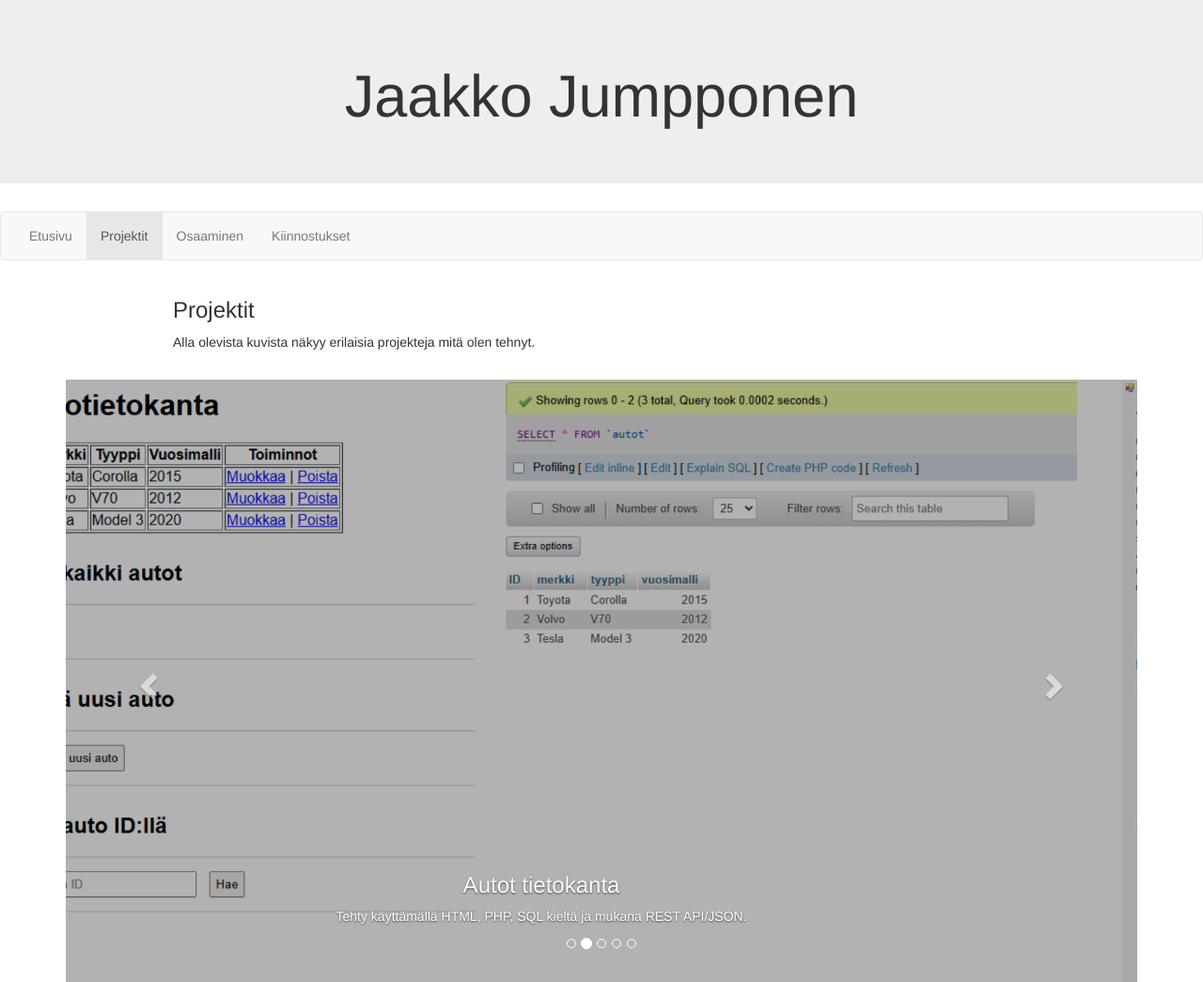
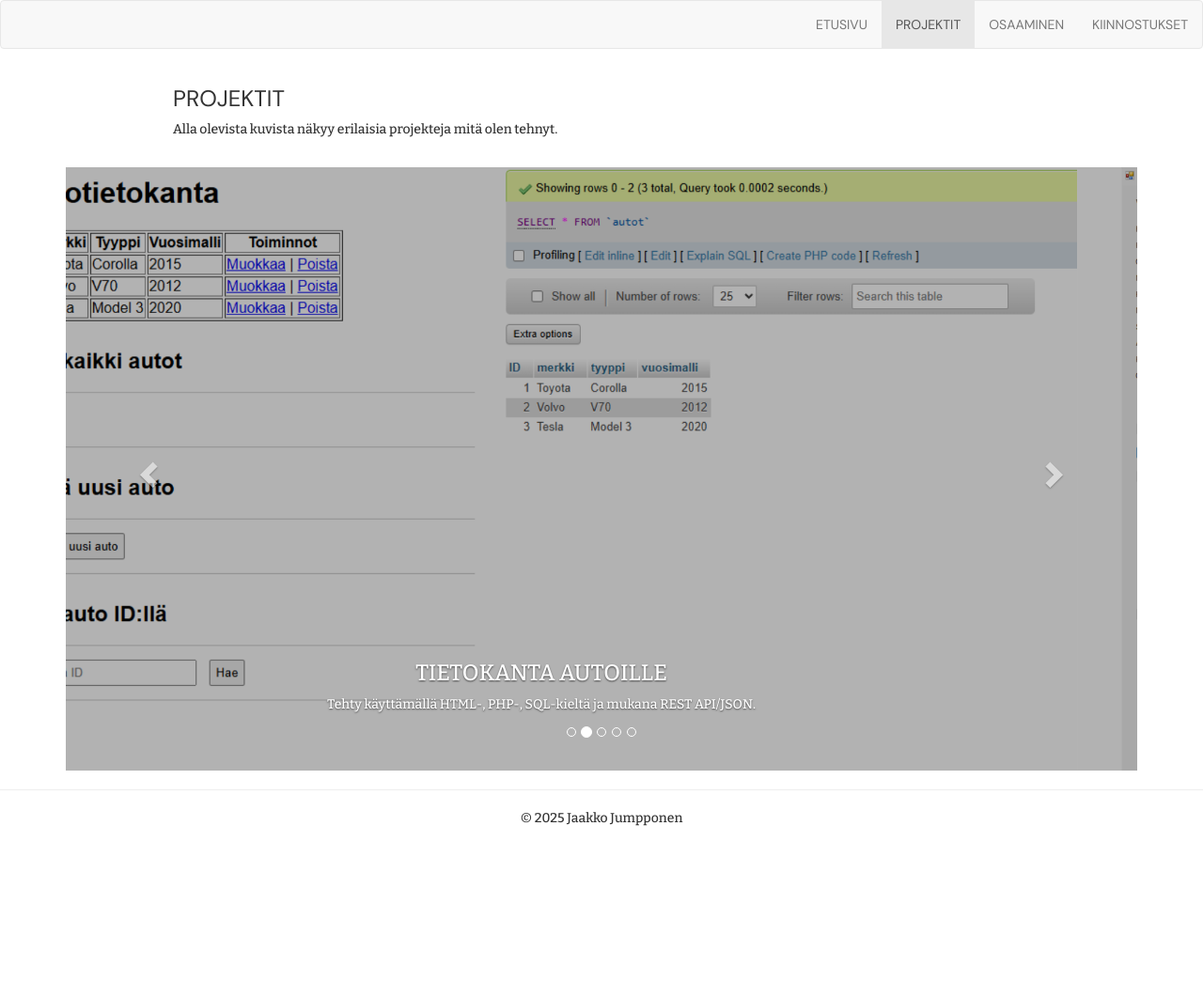
Before and after one commit to JaakkoJ1/JaakkoJ1.github.io, a plain HTML site: page projektit.html in a window 1280 px wide. Shown: the whole page at 94% size. After the commit the page ends 891 px from the top, so only its background shows below. Drawn offline with nearby package versions, Linux system fonts and the light colour scheme.

Commit message:
Update projektit.html

```diff
--- a/projektit.html
+++ b/projektit.html
@@ -8,25 +8,25 @@
     <link rel="stylesheet" href="https://maxcdn.bootstrapcdn.com/bootstrap/3.4.1/css/bootstrap.min.css">
     <script src="https://ajax.googleapis.com/ajax/libs/jquery/3.7.1/jquery.min.js"></script>
     <script src="https://maxcdn.bootstrapcdn.com/bootstrap/3.4.1/js/bootstrap.min.js"></script>
+    <link rel="preconnect" href="https://fonts.googleapis.com">
+    <link rel="preconnect" href="https://fonts.gstatic.com" crossorigin>
+    <link href="https://fonts.googleapis.com/css2?family=Bitter:ital,wght@0,100..900;1,100..900&family=DM+Sans:ital,opsz,wght@0,9..40,100..1000;1,9..40,100..1000&family=Young+Serif&display=swap" rel="stylesheet">
 </head>
 <body>
-    <div class="jumbotron text-center">
-        <h1>Jaakko Jumpponen</h1>
-    </div>
     <nav class="navbar navbar-default">
         <div class="container-fluid">
-            <ul class="nav navbar-nav">
-                <li><a href="index.html">Etusivu</a></li>
-                <li class="active"><a href="projektit.html">Projektit</a></li>
-                <li><a href="osaaminen.html">Osaaminen</a></li>
-                <li><a href="kiinnostukset.html">Kiinnostukset</a></li>
+            <ul class="nav navbar-nav navbar-right">
+                <li><a href="index.html" class="dm-sans">ETUSIVU</a></li>
+                <li class="active"><a href="projektit.html" class="dm-sans">PROJEKTIT</a></li>
+                <li><a href="osaaminen.html" class="dm-sans">OSAAMINEN</a></li>
+                <li><a href="kiinnostukset.html" class="dm-sans">KIINNOSTUKSET</a></li>
             </ul>
         </div>
     </nav>
     <div class="container">
         <div class="a">
-            <h3>Projektit</h3>
-            <p>Alla olevista kuvista näkyy erilaisia projekteja mitä olen tehnyt.</p>
+            <h3 class="dm-sans">PROJEKTIT</h3>
+            <p class="bitter">Alla olevista kuvista näkyy erilaisia projekteja mitä olen tehnyt.</p>
         </div>
         <br>
         <div id="myCarousel" class="carousel slide" data-ride="carousel">
@@ -41,36 +41,36 @@
                 <div class="item active">
                     <img src="images/autotietokanta.png">
                     <div class="carousel-caption">
-                        <h3>Autot tietokanta</h3>
-                        <p>Tehty käyttämällä HTML, PHP, SQL kieltä ja mukana REST API/JSON.</p>
+                        <h3 class="bitter">TIETOKANTA AUTOILLE</h3>
+                        <p class="bitter">Tehty käyttämällä HTML-, PHP-, SQL-kieltä ja mukana REST API/JSON.</p>
                     </div>
                 </div>
                 <div class="item">
                     <img src="images/csharpkoe.png">
                     <div class="carousel-caption">
-                        <h3>C# Pizzamenu</h3>
-                        <p>Pizzamenu tehty käyttämällä C#.</p>
+                        <h3 class="bitter">C# PIZZAMENU</h3>
+                        <p class="bitter">Pizzamenu tehty käyttämällä C#.</p>
                     </div>
                 </div>
                 <div class="item">
                     <img src="images/elokuvatietokanta.png">
                     <div class="carousel-caption">
-                        <h3>Elokuvan vuokraus</h3>
-                        <p>HTML/PHP sivut tehty elokuvan vuokraukselle ja tietokanta tehty käyttämällä SQL.</p>
+                        <h3 class="bitter">ELOKUVAN VUOKRAUS</h3>
+                        <p class="bitter">HTML/PHP-sivut tehty elokuvan vuokraukselle ja tietokanta tehty käyttämällä SQL.</p>
                     </div>
                 </div>
                 <div class="item">
                     <img src="images/csharpkaksilomaketta.png">
                     <div class="carousel-caption">
-                        <h3>C# Kaksi lomaketta</h3>
-                        <p>Kirjautumis- ja kalorilaskenta sivut tehty käyttämällä C#.</p>
+                        <h3 class="bitter">C# KAKSI LOMAKETTA</h3>
+                        <p class="bitter">Kirjautumis- ja kalorilaskentasivut tehty käyttämällä C#.</p>
                     </div>
                 </div>
                 <div class="item">
                     <img src="images/kaavio.png">
                     <div class="carousel-caption">
-                        <h3>Kaavion suunnittelua SQL tietokannalle</h3>
-                        <p>Tehty käyttämällä diagrams.net.</p>
+                        <h3 class="bitter">KAAVION SUUNNITTELUA SQL-TIETOKANNALLE</h3>
+                        <p class="bitter">Tehty käyttämällä diagrams.net.</p>
                     </div>
                 </div>
             </div>
@@ -84,5 +84,11 @@
             </a>
         </div>
     </div>
+    <hr>
+    <div class="container text-center">
+        <footer class="py-5">
+            <p class="bitter">© 2025 Jaakko Jumpponen</p>
+        </footer>
+    </div>
 </body>
 </html>
```
